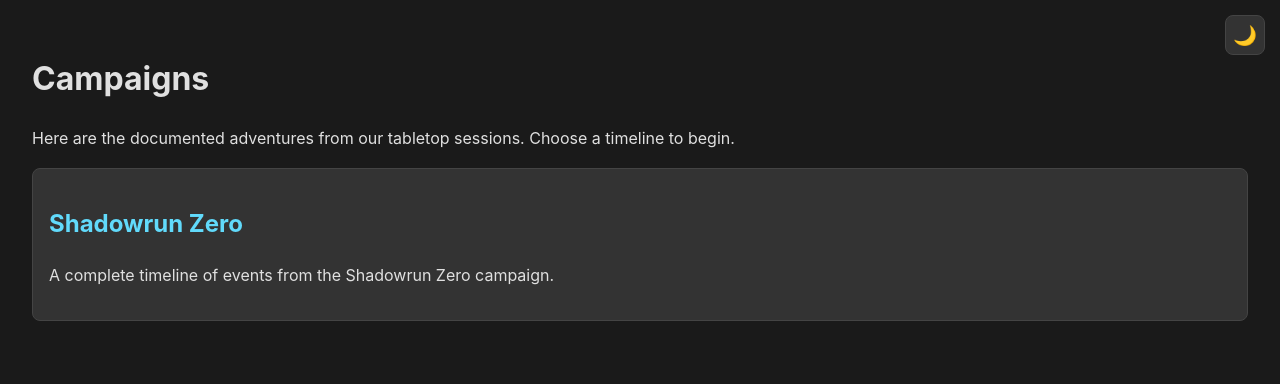
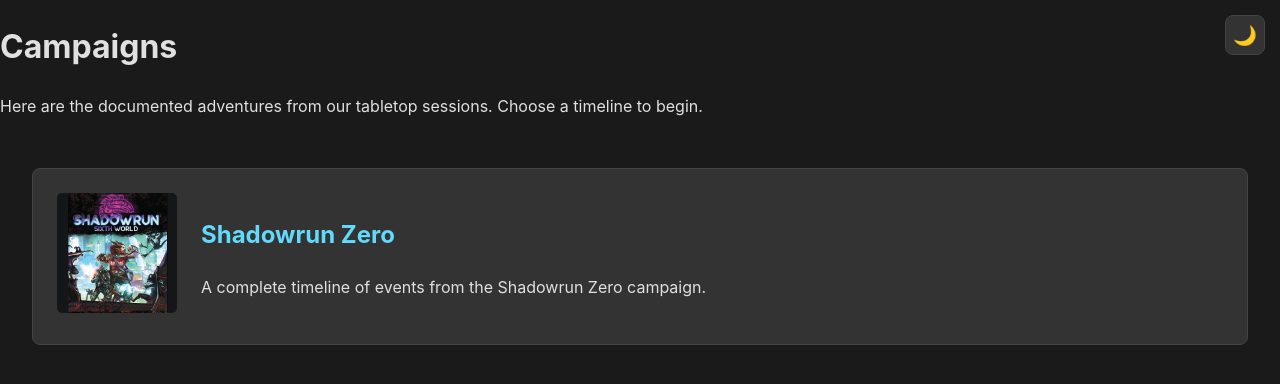
Before and after one commit to TabletopAdventures/tabletopadventures.github.io, a Jekyll site: the page built from index.md, in a window 1280 px wide. Shown: the top 384 px of the page. Built offline with Jekyll 4.4.1, drawn with Linux system fonts in a browser that asks for light colours.

Commit message:
Updated with icons, backgrounds, and cleaner headers

```diff
--- a/_config.yml
+++ b/_config.yml
@@ -18,6 +18,7 @@
     output: true # Creates a page at /shadowrun_zero/
     title: "Shadowrun Zero"
     permalink: /:collection/:name/
+    icon: "/assets/images/shadowrun_zero/campaign_icon.png"
 
 # Defaults for all pages and collections
 defaults:
--- a/_layouts/default.html
+++ b/_layouts/default.html
@@ -23,13 +23,11 @@
 
   <script src="{{ '/assets/js/theme-switcher.js' | relative_url }}" defer></script>
 </head>
-<body>
+<body {% if page.background_image %}class="page-with-background" style="background-image: url('{{ page.background_image | relative_url }}');"{% endif %}>
 
   <button id="theme-switcher" class="theme-switcher"></button>
 
-  <main>
-    {{ content }}
-  </main>
+  {{ content }}
 
 </body>
 </html>
--- a/_layouts/timeline.html
+++ b/_layouts/timeline.html
@@ -1,12 +1,12 @@
 ---
 layout: default
 ---
-
 <div class="timeline-header">
   <a href="{{ site.baseurl }}/" class="back-button">← Back</a>
   <h1>{{ page.title }}</h1>
 </div>
 
+<main>
   <div class="timeline">
     {% assign sorted_docs = site[page.collection] | sort: 'date' | reverse %}
     {% for doc in sorted_docs %}
@@ -21,3 +21,4 @@
       </div>
     {% endfor %}
   </div>
+</main>
--- a/assets/css/style.css
+++ b/assets/css/style.css
@@ -8,6 +8,7 @@
   --link-color: #007bff;
   --text-color-muted: #6c757d;
   --header-shadow: 0 2px 5px rgba(0, 0, 0, 0.1);
+  --content-overlay-bg: rgba(255, 255, 255, 0.85);
 }
 
 [data-theme="dark"] {
@@ -19,6 +20,7 @@
   --link-color: #61dafb;
   --text-color-muted: #adb5bd;
   --header-shadow: 0 2px 5px rgba(0, 0, 0, 0.5);
+  --content-overlay-bg: rgba(26, 26, 26, 0.85);
 }
 
 /* Theme Switcher Button */
@@ -51,21 +53,46 @@
   transition: background-color 0.3s, color 0.3s;
   line-height: 1.6;
   margin: 0;
+  padding: 0;
+}
+
+main {
   padding: 2em;
 }
 
 
 /* Campaign List on Homepage */
+/* Update campaign card to use Flexbox */
 .campaign-card {
-    background-color: var(--card-bg);
-    border: 1px solid var(--timeline-line-color);
-    padding: 1em;
-    margin-bottom: 1em;
-    border-radius: 8px;
+  display: flex;
+  align-items: center; /* Vertically centers the icon and text */
+  gap: 1.5em; /* Creates space between the icon and text */
+  background-color: var(--card-bg);
+  border: 1px solid var(--timeline-line-color);
+  padding: 1.5em;
+  margin-bottom: 1em;
+  border-radius: 8px;
+}
+
+/* Style for the campaign icon */
+.campaign-icon {
+  width: 120px;
+  height: 120px;
+  flex-shrink: 0; /* Prevents the icon from shrinking if text is long */
+  border-radius: 5px; /* Optional: rounds the corners of the icon */
 }
 .campaign-card h2 a {
     color: var(--link-color);
     text-decoration: none;
+}
+
+/* Add a subtle grow effect when hovering over the linked icon */
+.campaign-card a .campaign-icon {
+  transition: transform 0.2s ease-in-out;
+}
+
+.campaign-card a:hover .campaign-icon {
+  transform: scale(1.05); /* Makes the icon slightly larger on hover */
 }
 
 /* -- New, Simplified Vertical Timeline Style -- */
@@ -113,20 +140,20 @@
 /* Adjust the timeline header to make space for the button and be sticky */
 .timeline-header {
   /* Sticky Positioning */
-  position: -webkit-sticky; /* For Safari compatibility */
+  position: -webkit-sticky; /* For Safari */
   position: sticky;
   top: 0;
-  z-index: 50; /* Sits below the theme button (z-index: 100) */
+  z-index: 50;
 
   /* Appearance */
-  background-color: var(--bg-color); /* Hides content scrolling underneath */
+  background-color: var(--bg-color);
   box-shadow: var(--header-shadow);
-  padding: 1em 50px; /* Vertical padding for when it's sticky */
 
-  /* Existing Styles */
+  /* Layout & Spacing (Updated) */
+  padding: 20px 50px; /* Vertical padding to clear theme button */
   text-align: center;
   margin-bottom: 2em;
-  margin-top: 50px;
+  /* margin-top has been removed */
 }
 
 /* The content card */
@@ -182,3 +209,19 @@
 .back-button:hover {
   background-color: var(--timeline-item-bg);
 }
+
+/* Styling for pages with a background image */
+body.page-with-background {
+  background-size: cover;
+  background-position: center center;
+  background-attachment: fixed;
+}
+
+/* Creates a semi-transparent overlay for the main content */
+.page-with-background main {
+  background-color: var(--content-overlay-bg);
+  border-radius: 8px;
+  padding: 1em 2em;
+  margin: 0 auto;
+  max-width: 900px; /* Or another width you prefer */
+}
--- a/index.md
+++ b/index.md
@@ -8,13 +8,22 @@
 
 Here are the documented adventures from our tabletop sessions. Choose a timeline to begin.
 
-<div class="campaign-list">
-{% for collection in site.collections %}
+<main>
+  <div class="campaign-list">
+  {% for collection in site.collections %}
   {% unless collection.label == "posts" %}
-    <div class="campaign-card">
+      <div class="campaign-card">
+      {% if collection.icon %}
+          <a href="{{ site.baseurl }}/{{ collection.label }}/">
+          <img src="{{ collection.icon | relative_url }}" alt="{{ collection.title }} Icon" class="campaign-icon">
+          </a>
+      {% endif %}
+      <div class="campaign-card-content">
       <h2><a href="{{ site.baseurl }}/{{ collection.label }}/">{{ collection.title }}</a></h2>
-      <p>A complete timeline of events from the  {{ collection.title }} campaign.</p>
-    </div>
+      <p>A complete timeline of events from the {{ collection.title }} campaign.</p>
+  </div>
+  </div>
   {% endunless %}
-{% endfor %}
-</div>
+  {% endfor %}
+  </div>
+</main>
```
Also changed, not shown: _pages/campaign_shadowrun_zero.md (+1 -0 lines), assets/images/shadowrun_zero/campaign_icon.png (added), 1 other file. Lines whose indentation alone changed are shown as unchanged.
